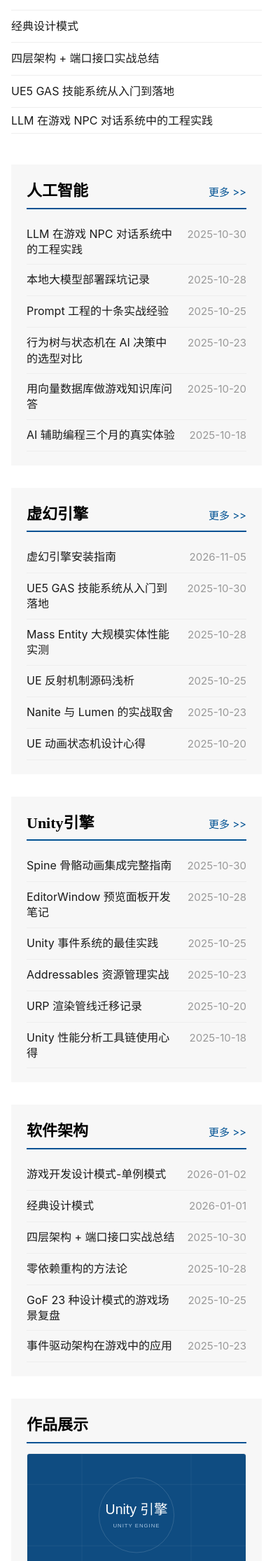
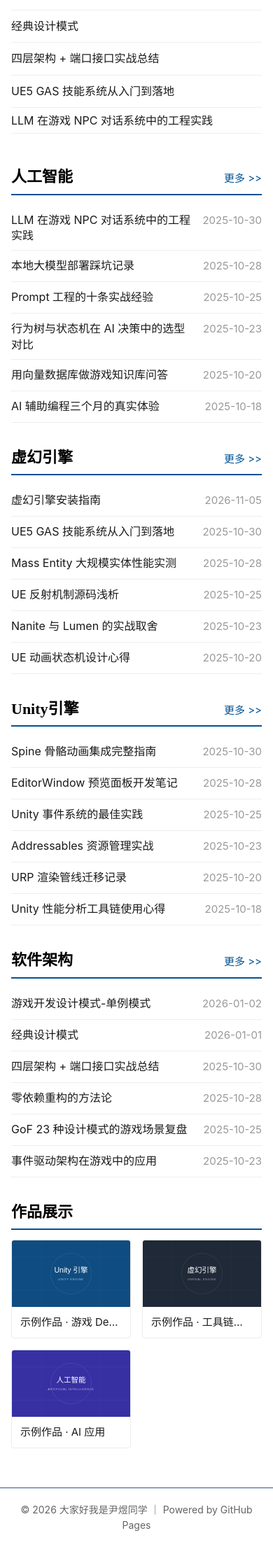
Before and after one commit to dreameryin/dreameryin.github.io, a Jekyll site: the page built from index.html, in a window 390 px wide. Shown: the part 683-2913 px from the top of the page at 70% size. Built offline with Jekyll 4.4.1, drawn with Linux system fonts in a browser that asks for light colours.

Commit message:
修改移动端样式

```diff
--- a/assets/css/style.css
+++ b/assets/css/style.css
@@ -892,13 +892,19 @@ ul {
     gap: 32px;
   }
 
+  /* 移动端栏目块去掉卡片外观（背景 + 内边距归零），与「最新文章」块保持同一种朴素样式 */
+  .section-block {
+    background: transparent;
+    padding: 0;
+  }
+
   /* 移动端作品展示：不再跨栏，作品项竖排 */
   .works-block {
     grid-column: auto;
   }
 
   .works-row {
-    grid-template-columns: 1fr;
+    grid-template-columns: repeat(2, 1fr);
   }
 
   .block-head h3 {
```
